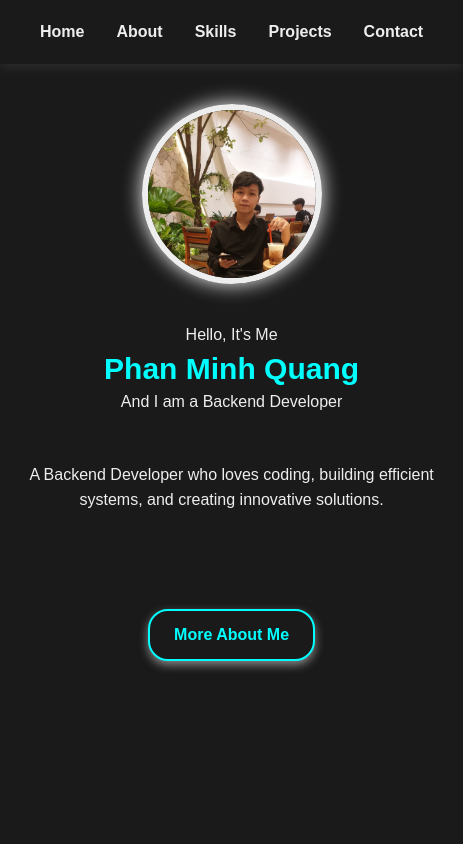
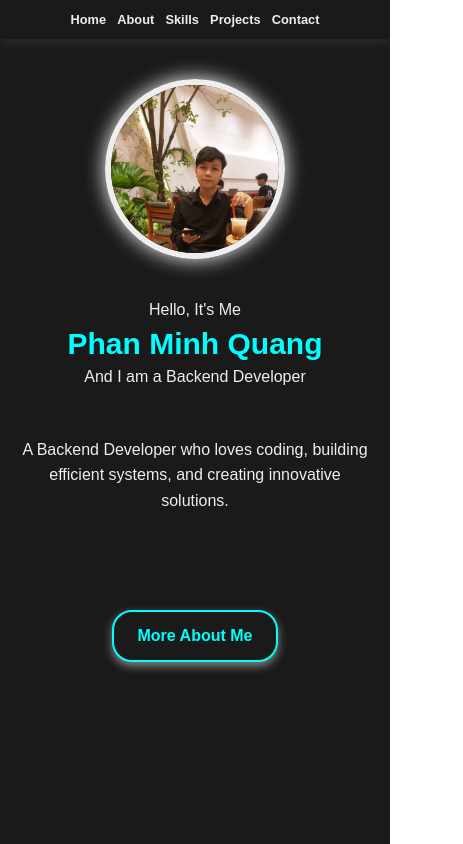
Before and after one commit to phanquang1830/portflolio, a React (Vite) app: page / in a window 390 px wide. Shown: the top 844 px of the page, 463 px wide, since content can reach past the window. Built offline with nearby package versions, Linux system fonts and the light colour scheme.

Commit message:
styles: update responsive to header

```diff
--- a/src/components/Header/Header.module.scss
+++ b/src/components/Header/Header.module.scss
@@ -40,3 +40,25 @@
         }
     }
 }
+
+@media (max-width: 768px) {
+  .header {
+    gap: 1rem;
+    padding: 12px 20px;
+  }
+
+  .header a {
+    font-size: 0.9rem;
+  }
+}
+
+@media (max-width: 480px) {
+  .header {
+    gap: 0.7rem;
+    padding: 10px 16px;
+  }
+
+  .header a {
+    font-size: 0.8rem;
+  }
+}
```
